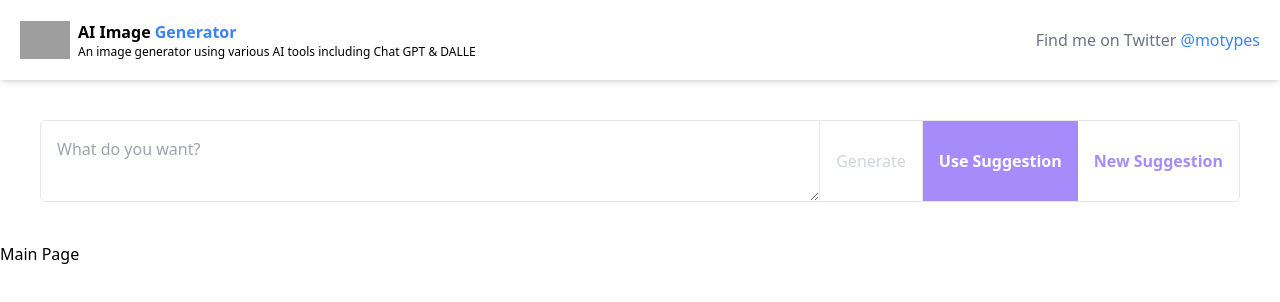
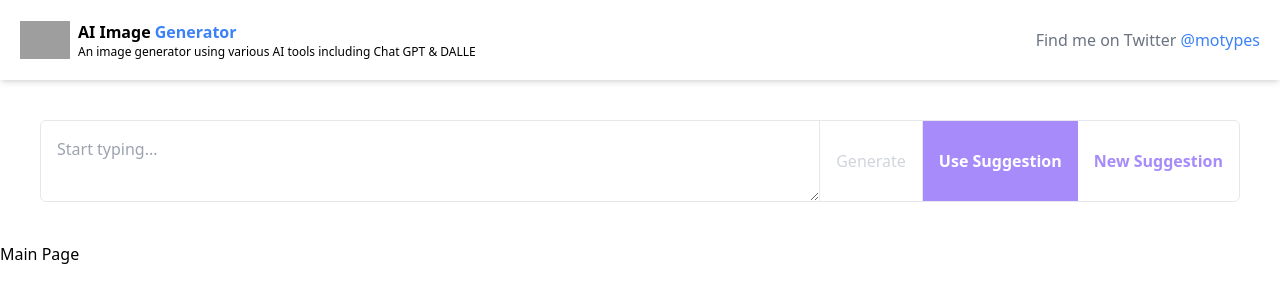
Before and after one commit to mojalil/ai-image-generator, a Next.js app: page / in a window 1280 px wide. Shown: the top 302 px of the page. Built offline with nearby package versions, Linux system fonts and the light colour scheme; no server answers; grey boxes are pictures that could not be loaded.

Commit message:
addded new suggestions

```diff
--- a/src/app/api/suggestion/route.ts
+++ b/src/app/api/suggestion/route.ts
@@ -21,7 +21,7 @@ export async function GET(request: Request) {
         cache: "no-store",
     })
 
-    const text = await response.text()
+    const text = await (await response.text()).trim()
 
     console.log("Response from GPT-3: ", text)
 
--- a/src/components/PromptInput.tsx
+++ b/src/components/PromptInput.tsx
@@ -24,11 +24,16 @@ const PromptInput = ({ prompt, onSubmit }: PromptInputProps) => {
 
   console.log(suggestion)
 
+  const loading = isLoading || isValidating;
+  const loadingText = "Thinking of a suggestion ..."
+
   return (
     <div className="m-10">
       <form className="flex flex-col lg:flex-row shadow-slate-400/10 border rounded-md lg:divide-x">
         <textarea
-          placeholder="What do you want?"
+          placeholder={
+            (loading && loadingText) ||
+            suggestion || "Start typing..."}
           className="flex-1 p-4 outline-none rounded-md"
           value={input}
           onChange={(e) => setInput(e.target.value)}
@@ -53,6 +58,7 @@ const PromptInput = ({ prompt, onSubmit }: PromptInputProps) => {
         <button
           className="p-4 bg-white text-violet-400 border-none transition-colors duration-200 rounded-b-md md:rounded-r-md md:rounded-bl-none font-bold"
           type="button"
+          onClick={mutate}
         >
           New Suggestion
         </button>
```
